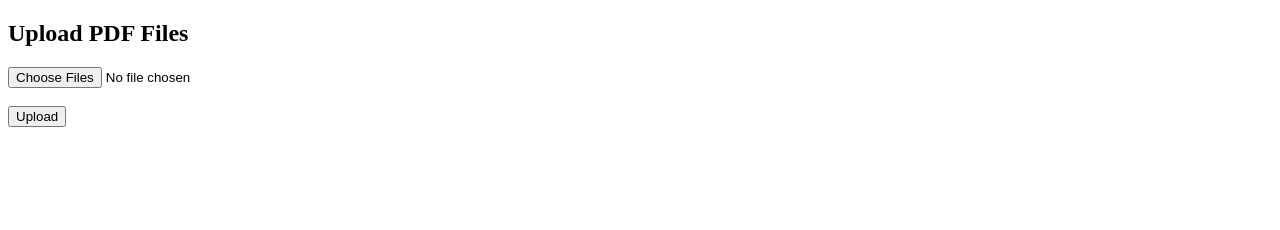
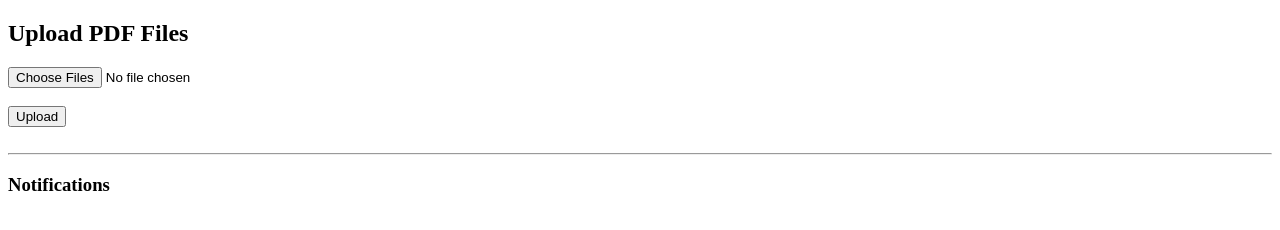
Before and after one commit to swethagayathri0801-cpu/file-upload-system, a plain HTML site: page index.html in a window 1280 px wide. Drawn offline with Linux system fonts and the light colour scheme.

Commit message:
added notification UI

```diff
--- a/index.html
+++ b/index.html
@@ -1,7 +1,7 @@
 <!DOCTYPE html>
 <html>
 <head>
-<meta charset="UTF-8">
+  <meta charset="UTF-8">
   <title>File Upload</title>
 </head>
 <body>
@@ -13,7 +13,14 @@
 
 <button onclick="uploadFiles()">Upload</button>
 
+<br><br>
+
 <div id="fileList"></div>
+
+<hr>
+
+<h3>Notifications </h3>
+<ul id="notifications"></ul>
 
 <script src="script.js"></script>
 
```
